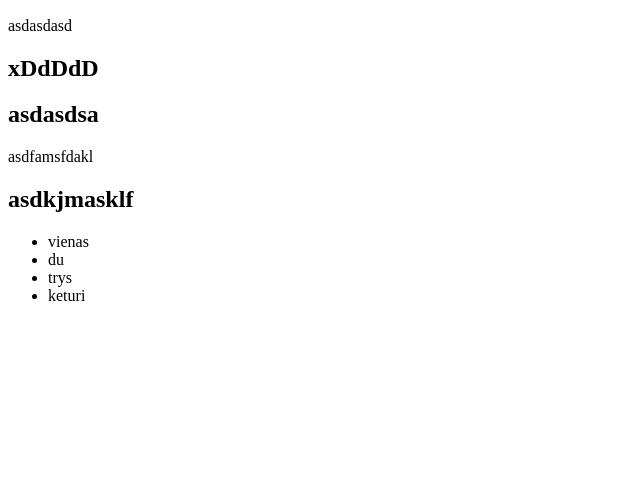
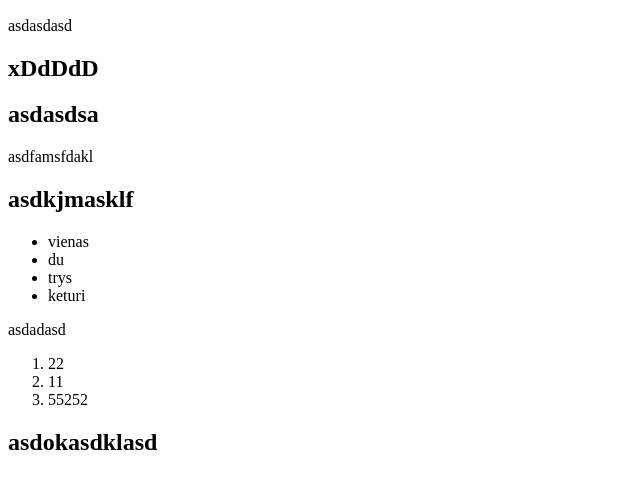
Before and after one commit to fAntomlt/test, a plain HTML site: page index.html in a window 1280 px wide. Shown: the part 195-684 px from the top of the page, without its empty margins (0-640 px from the left). Drawn offline with Linux system fonts and the light colour scheme.

Commit message:
Hero section almost completed

```diff
--- a/index.html
+++ b/index.html
@@ -29,6 +29,13 @@
                 <li>trys</li>
                 <li>keturi</li>
             </ul>
+            <p>asdadasd</p>
+            <ol>
+                <li>22</li>
+                <li>11</li>
+                <li>55252</li>
+            </ol>
+            <h2>asdokasdklasd</h2>
         </section>
     </main>
     <footer></footer>
```
